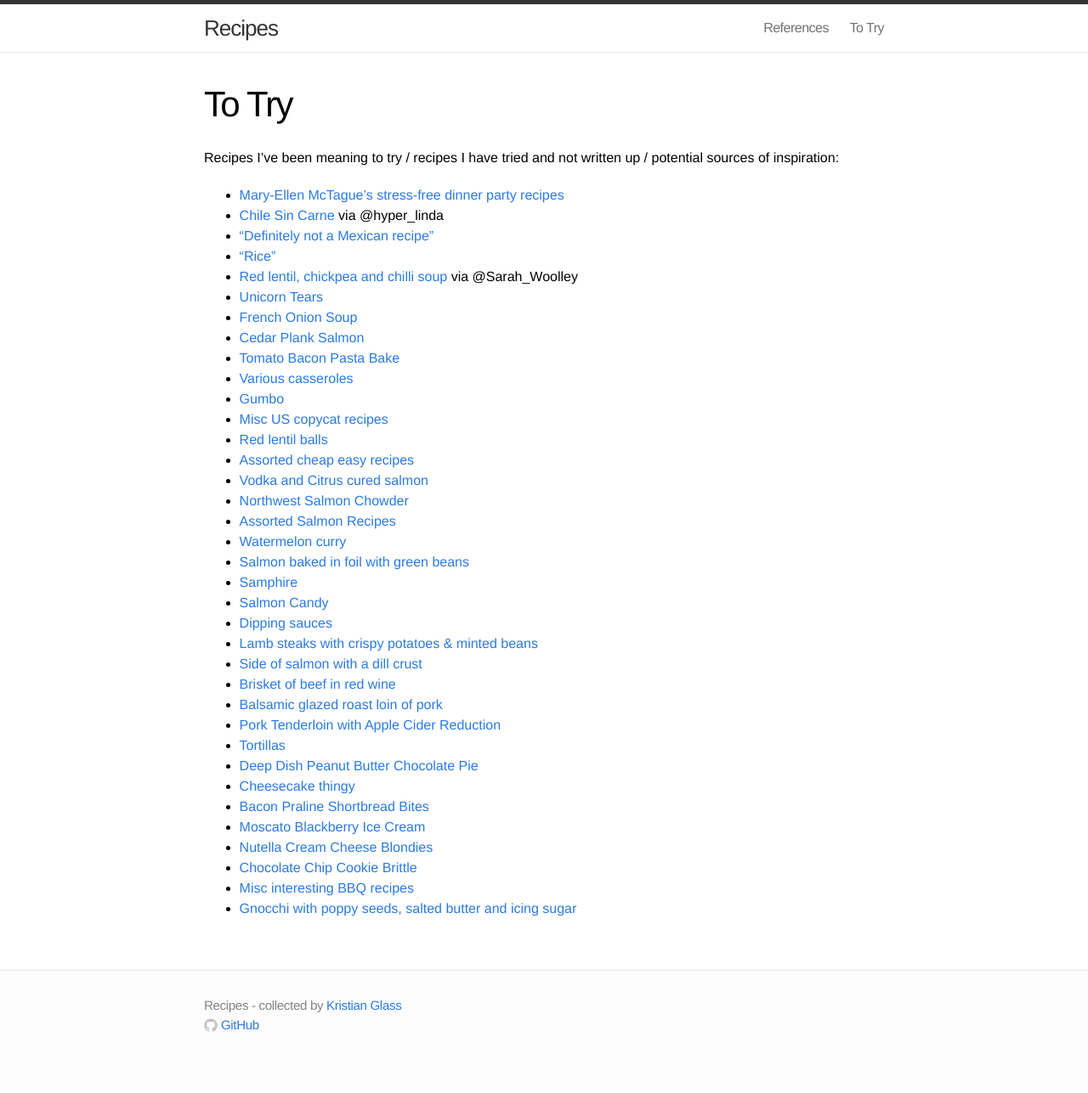
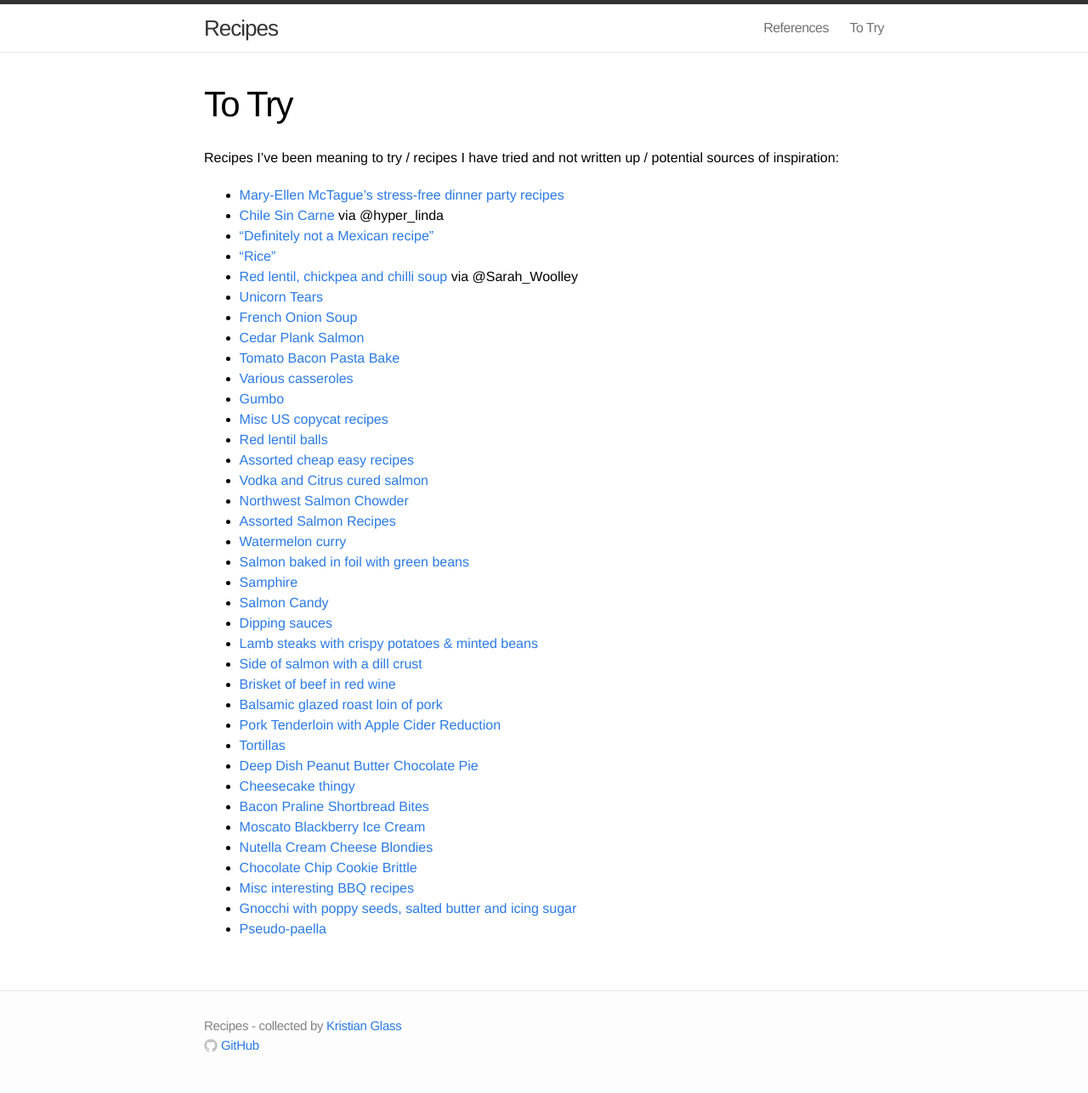
Before and after one commit to doismellburning/recipes, a Jekyll site: the page built from www/to-try.md, in a window 1280 px wide. Shown: the whole page at 85% size. Built offline with Jekyll 4.4.1, drawn with Linux system fonts in a browser that asks for light colours; before the commit the page ends 1263 px from its top, so only the background shows below that.

Commit message:
Pseudo-paella

```diff
--- a/www/to-try.md
+++ b/www/to-try.md
@@ -41,3 +41,4 @@ Recipes I've been meaning to try / recipes I have tried and not written up / pot
 * [Chocolate Chip Cookie Brittle](http://sugarspunrun.com/chewy-chocolate-chip-cookie-brittle)
 * [Misc interesting BBQ recipes](https://www.reddit.com/r/Cooking/comments/38edgm/what_is_the_oddest_thing_you_like_cooking_on_a/)
 * [Gnocchi with poppy seeds, salted butter and icing sugar](http://www.msmarmitelover.com/2015/07/a-czech-recipe-gnocchi-with-poppy-seeds.html)
+* [Pseudo-paella](http://omnomfrickinnom.com/rice/comfort/food/2015/07/15/paella/)
```
